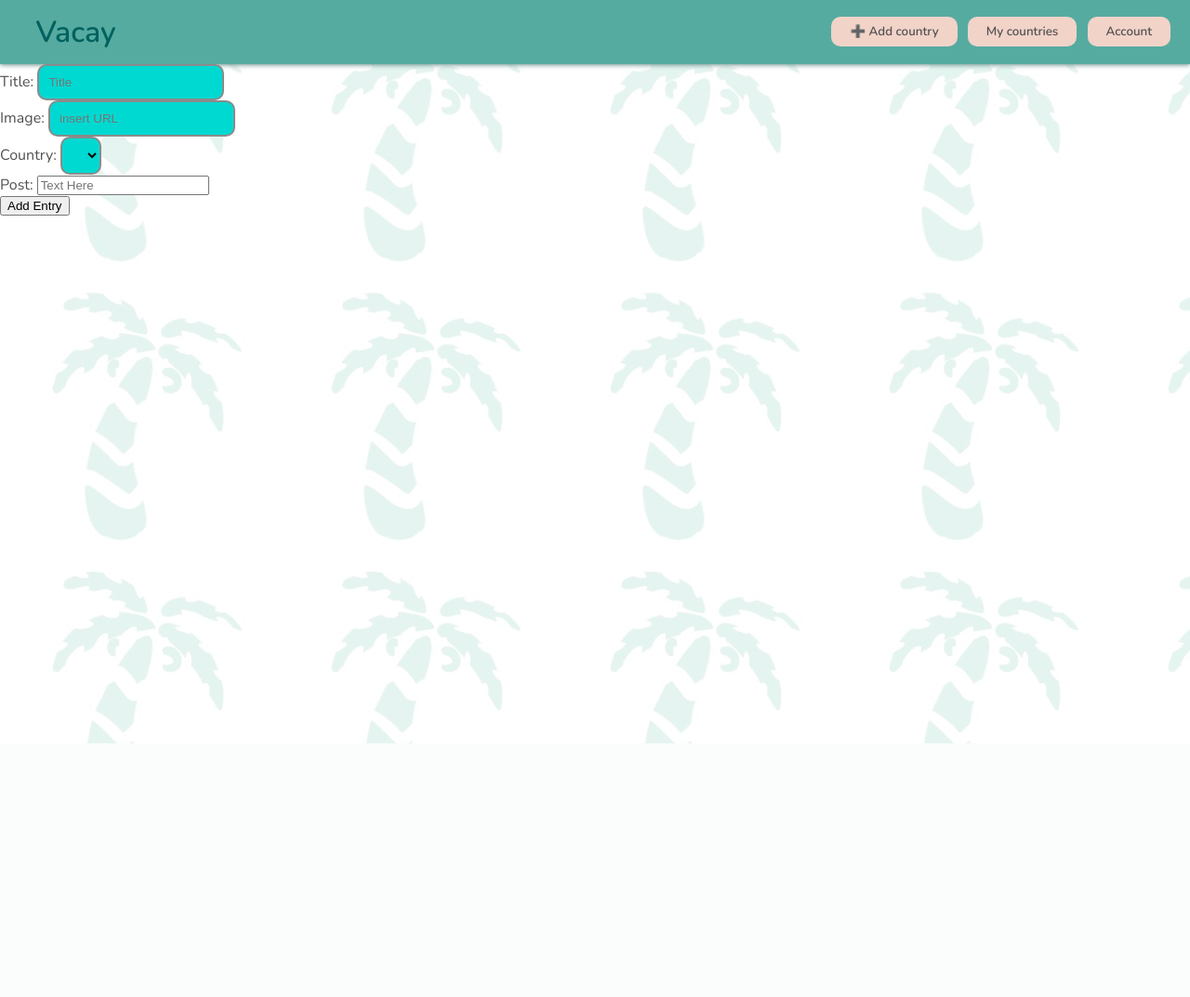
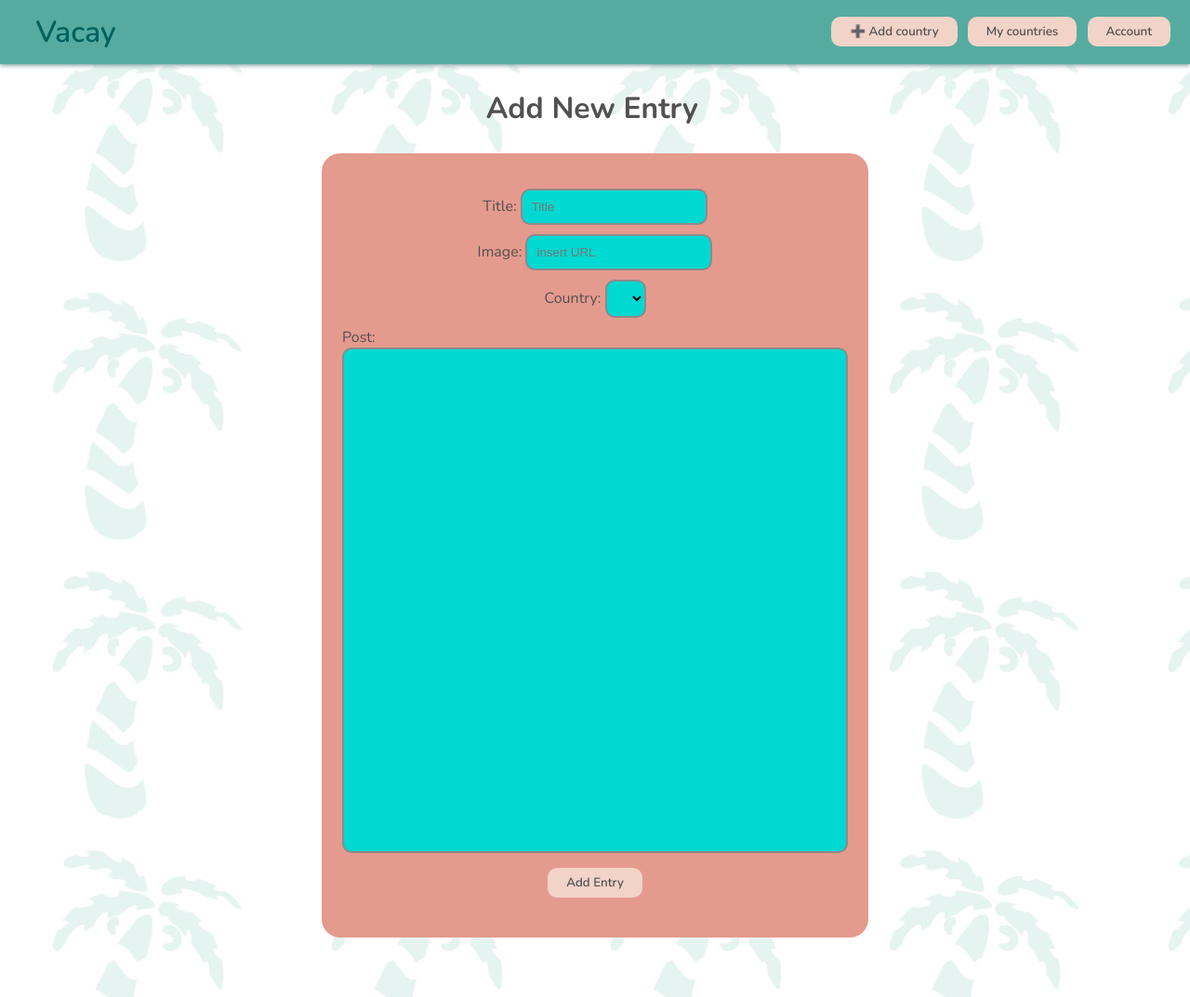
Before and after one commit to mattnorris1990/Vacay-travel-journalling-project, a Flask app: page /countries/entries/addentry in a window 1280 px wide. Shown: the whole page at 93% size. Before the commit the page ends 800 px from the top, so only its background shows below. Run offline with Flask 2, Linux system fonts and the light colour scheme; data that the repository does not hold is empty; some libraries are stand-ins or nearby versions.

Commit message:
added css styling for add entry pages

```diff
--- a/static/stylesheet.css
+++ b/static/stylesheet.css
@@ -9,6 +9,13 @@ a {
     color:#00625f;
     font-family: 'Nunito', sans-serif;
     font-weight: 600;
+}
+
+hr {
+    border: 3px solid #56ABA1;
+    border-radius: 5px;
+    width: 80%;
+    margin-top: 0;
 }
 
 .header-container {
@@ -38,10 +45,10 @@ a {
 body {
     background-image: url('/static/images/bg-tile.jpg');
     background-repeat: repeat;
-    /* background-color: #F4F4F2; */
     margin: 0;
     font-family: 'Nunito', sans-serif;
     color: #525050;
+    margin-bottom: 5%;
 }
 
 .home-container {
@@ -163,12 +170,20 @@ body {
 
 .block-button {
     background-color: #F1D3C8;
-    border: 2px solid #8B8B8B;
+    border: 0px solid #8B8B8B;
     border-radius: 10px;
     margin: 7%;
     font-family: 'Nunito', sans-serif;
     font-weight: 600;
     color: #525050;
+}
+
+.block-button:hover {
+    background-color: #00D9D1;
+}
+
+.block-button:active {
+    background-color: #ef8860;
 }
 
 .main-image-container {
@@ -238,15 +253,16 @@ body {
 
 #place-name-visited-container {
     display: flex;
-    flex-wrap: nowrap;
-    align-content: flex-start;
-    align-items: flex-start;
-    gap: 5%;
+    flex-wrap: wrap;
+    justify-content: center;
+    align-items: center;
+    gap: 10px;
     background-color:#E59A8E;
     margin-bottom: 5px;
     padding: 7%;
     border-radius: 10px;
 }
+
 
 #entry-list {
     margin: 0px;
@@ -332,3 +348,45 @@ input[type='text'], input[type='URL'], select {
     border-radius: 10px;
     padding: 10px;
 }
+
+.add-entry-container {
+    padding: 3%;
+    margin: auto;
+    width: 40%;
+    white-space: wrap;
+    display: flex;
+    justify-content: center;
+    align-items: center;
+    background-color: #E59A8E;
+    border-radius: 20px;
+
+
+}
+
+/* input {
+    overflow: scroll;
+
+} */
+
+input[type='textarea'] {
+    background-color: #00D9D1;
+    border: 2px solid #8B8B8B;
+    border-radius: 10px;
+    padding: 20px;
+    width: 500px;
+    height: 500px;
+    overflow-wrap: break-word;
+
+}
+
+.country-links-title {
+    display: flex;
+    justify-content: center;
+    margin-bottom: 1px;
+}
+.country-links {
+    margin-top: 1px;
+    display: flex;
+    justify-content: center;
+    gap: 10px;
+}
--- a/templates/countries/add-country.html
+++ b/templates/countries/add-country.html
@@ -15,7 +15,7 @@
       </div>
 
       <div>
-        <label for="continent">Country:</label>
+        <label for="continent">Continent:</label>
         <select name="continent" id="continent">
             <option value="Africa">Africa</option>
             <option value="Antarctica">Antarctica</option>
--- a/templates/countries/country-entries/add-entry.html
+++ b/templates/countries/country-entries/add-entry.html
@@ -1,8 +1,13 @@
 {% extends "base.html" %}
 
 {% block content %}
-
-<form action="/countries/entries/addentry" method="post">
+<heading id = "show-title">
+  <h2>
+    Add New Entry
+  </h2>
+</heading>
+<div class="add-entry-container">
+<form action="/countries/entries/addentry" method="post" class="add-form">
     <div>
         <label for="entry_title">Title:</label>
         <input type="text" id="entry_title" name="entry_title" placeholder="Title" required>
@@ -26,10 +31,10 @@
 
     <div>
         <label for="entry_text">Post:</label>
-        <input type="textarea" id="entry_text" name="entry_text" placeholder="Text Here" required>
+        <input type="textarea" id="entry_text" name="entry_text" required>
       </div>
 
-    <button type="submit">Add Entry</button>
+    <button type="submit" class="button">Add Entry</button>
 </form>
 
 {% endblock %}
--- a/templates/countries/country-entries/show-entry.html
+++ b/templates/countries/country-entries/show-entry.html
@@ -18,6 +18,7 @@
         <div id = 'show-title'>
             <h2>{{entry.title}}</h2>
         </div>
+        <hr>
     </heading>
 <div id = "show-controls">
     <p>
--- a/templates/countries/places/place-entries/show-entry.html
+++ b/templates/countries/places/place-entries/show-entry.html
@@ -17,6 +17,7 @@
         <div id = 'show-title'>
             <h2>{{entry.title}}</h2>
         </div>
+        <hr>
     </heading>
 <div id = "show-controls">
     <p>
--- a/templates/countries/places/show-place.html
+++ b/templates/countries/places/show-place.html
@@ -27,6 +27,7 @@
                 </form>
             {% endif %}
         </div>
+        <hr>
     </headng>
 <div id = "show-controls">
     <p>
```
Also changed, not shown: templates/countries/country-entries/edit-entry.html (+8 -2 lines), templates/countries/edit-country.html (+12 -7 lines), templates/countries/places/edit-place.html (+10 -5 lines), templates/countries/places/place-entries/add-entry.html (+5 -3 lines), templates/countries/places/place-entries/edit-entry.html (+8 -2 lines), templates/countries/show-country.html (+22 -0 lines), models/country.py (line endings or trailing spaces).
